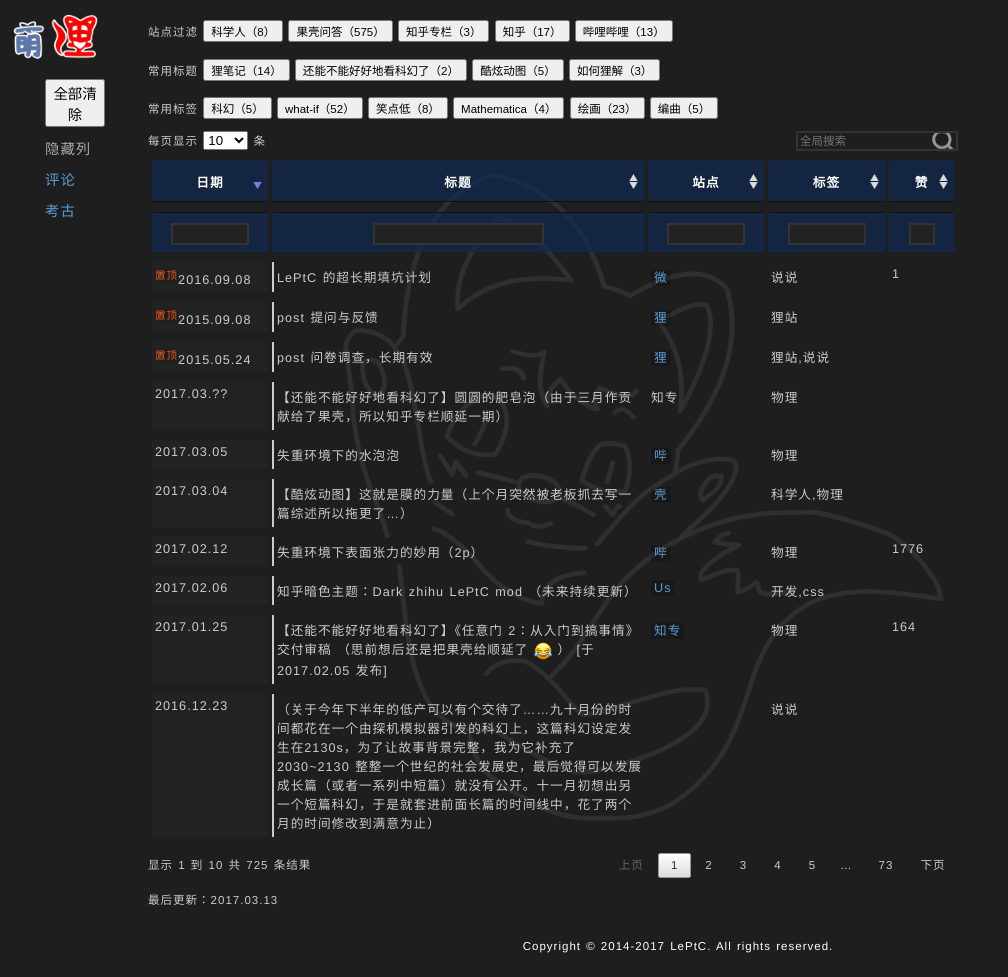
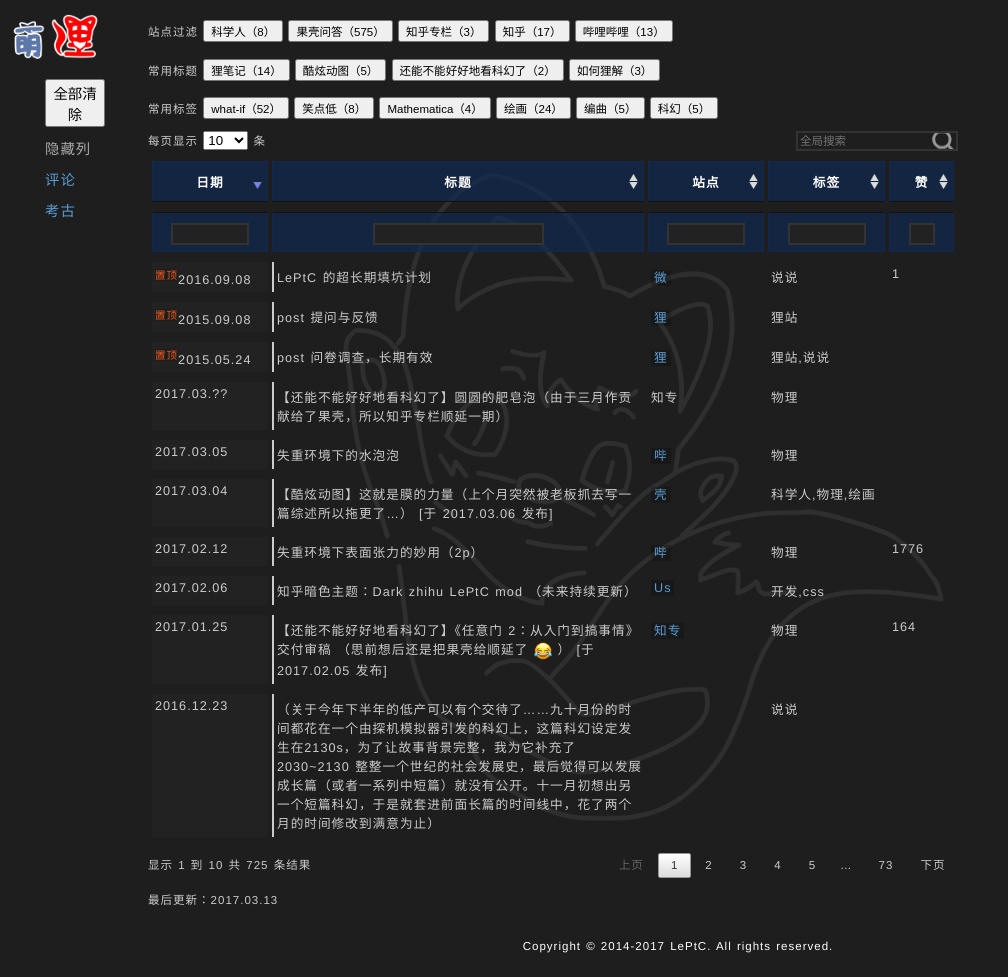
Before and after one commit to LePtC/LePtC.github.io, a Jekyll site: the page built from index.html, in a window 1280 px wide and 977 px high. Shown: the whole window, without its empty margins (0-1008 px from the left). Built offline with Jekyll 4.4.1, drawn with Linux system fonts in a browser that asks for light colours; Markdown is read by kramdown in place of the engine named in the settings; comment, search, counter and statistics services are not loaded.

Commit message:
update index

```diff
--- a/index.html
+++ b/index.html
@@ -156,18 +156,18 @@
 
 <p>常用标题
 <button type="button" onclick="inject('标题','【狸笔记】')">狸笔记（14）</button>
+<button type="button" onclick="inject('标题','酷炫动图')">酷炫动图（5）</button>
 <button type="button" onclick="inject('标题','【还能不能好好地看科幻了】')">还能不能好好地看科幻了（2）</button>
-<button type="button" onclick="inject('标题','酷炫动图')">酷炫动图（5）</button>
 <button type="button" onclick="inject('标题','【如何狸解】')">如何狸解（3）</button>
 </p>
 
 <p>常用标签
-<button type="button" onclick="inject('标签','科幻')">科幻（5）</button>
 <button type="button" onclick="inject('标签','what-if')">what-if（52）</button>
 <button type="button" onclick="inject('标签','笑点')">笑点低（8）</button>
 <button type="button" onclick="inject('标签','麦酱')">Mathematica（4）</button>
-<button type="button" onclick="inject('标签','绘画')">绘画（23）</button>
+<button type="button" onclick="inject('标签','绘画')">绘画（24）</button>
 <button type="button" onclick="inject('标签','编曲')">编曲（5）</button>
+<button type="button" onclick="inject('标签','科幻')">科幻（5）</button>
 </p>
 
 </div>
@@ -211,9 +211,9 @@
 <td>物理</td><td></td></tr>
 
 <tr><td>2017.03.04</td>
-  <td>【酷炫动图】这就是膜的力量（上个月突然被老板抓去写一篇综述所以拖更了…）</td>
+  <td>【酷炫动图】这就是膜的力量（上个月突然被老板抓去写一篇综述所以拖更了…） [于 2017.03.06 发布]</td>
 <td><a href="http://www.guokr.com/article/442044/">壳</a></td>
-<td>科学人,物理</td><td></td></tr>
+<td>科学人,物理,绘画</td><td></td></tr>
 
 <tr><td>2017.02.12</td>
   <td>失重环境下表面张力的妙用（2p）</td>
```
